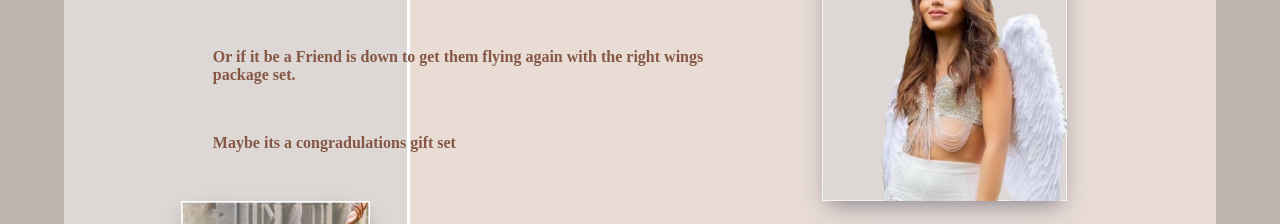
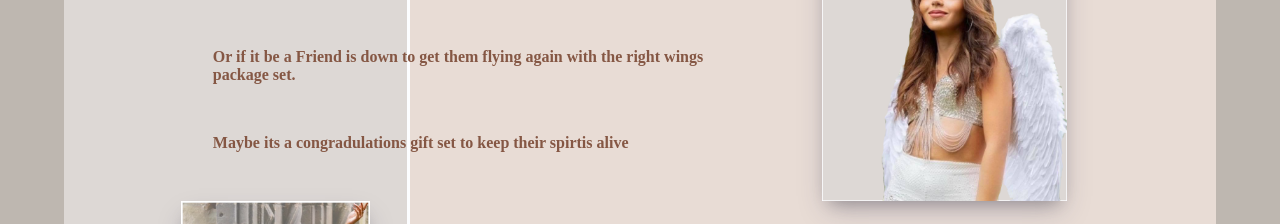
Before and after one commit to Jordaneddielinton93/Visions-Of-Peace-PayPal, a React (Create React App) app: page / in a window 1280 px wide. Shown: the part 1000-1224 px from the top of the page. Built offline with nearby package versions, Linux system fonts and the light colour scheme; a web font is replaced by a local one.

Commit message:
added a new line to the wording

```diff
--- a/src/Components/Pages/LandingPage/components/About/components/AboutTop.js
+++ b/src/Components/Pages/LandingPage/components/About/components/AboutTop.js
@@ -15,7 +15,7 @@ const AboutTop = () => {
           </p>
 
           <p>
-            Maybe its a congradulations gift set
+            Maybe its a congradulations gift set to keep their spirtis alive
           </p>
 
         </article>
```
